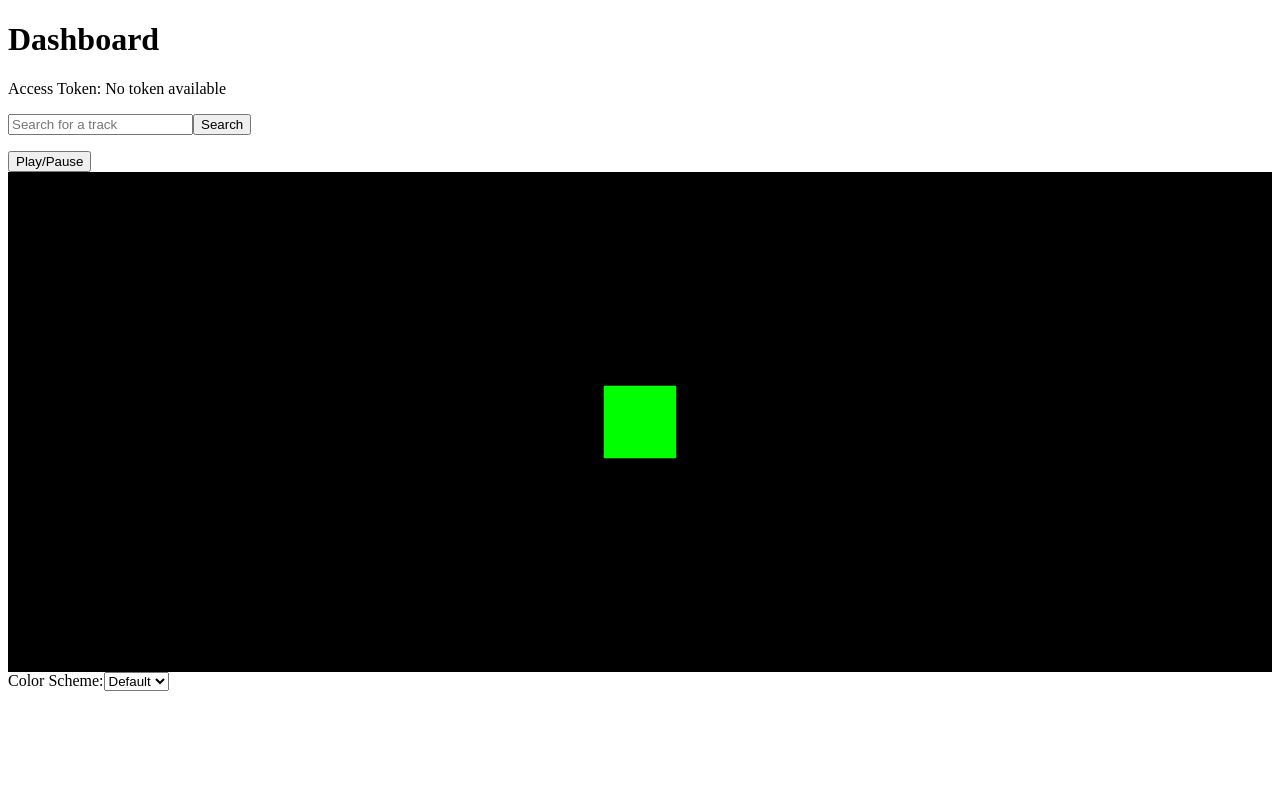
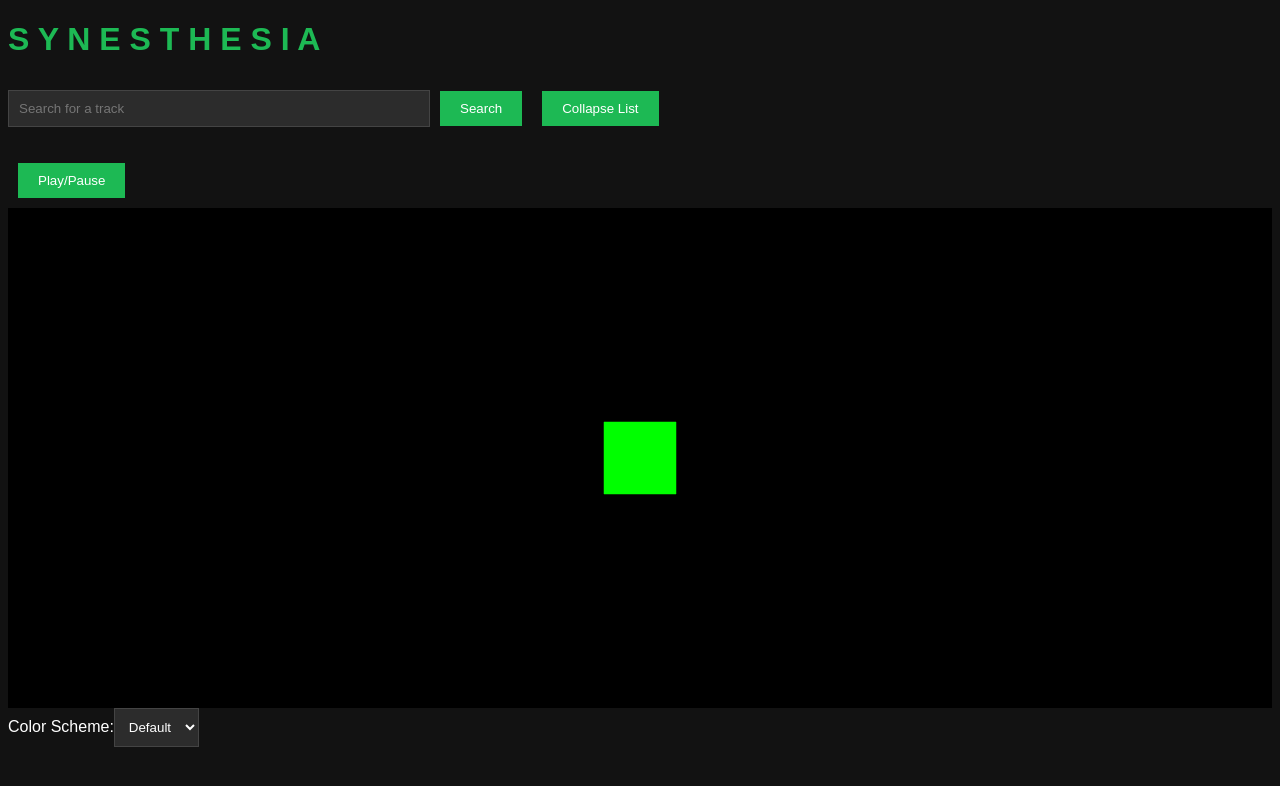
Before and after one commit to Virulencies/synesthete, a React (Create React App) app: page /dashboard in a window 1280 px wide. Shown: the top 786 px of the page. Built offline with nearby package versions, Linux system fonts and the light colour scheme.

Commit message:
Painful bug squashing and proper rendering logic

```diff
--- a/public/index.html
+++ b/public/index.html
@@ -3,7 +3,7 @@
 <head>
     <meta charset="UTF-8">
     <meta name="viewport" content="width=device-width, initial-scale=1.0">
-    <title>Spotify Web Playback SDK</title>
+    <title>Synesthesia</title>
     <script src="https://sdk.scdn.co/spotify-player.js"></script>
 </head>
 <body>
--- /dev/null
+++ b/src/components/Dashboard.css
@@ -0,0 +1,63 @@
+body {
+    background-color: #121212;
+    color: #ffffff;
+    font-family: Arial, sans-serif;
+}
+
+.dashboard {
+    display: flex;
+    flex-direction: column;
+    align-items: center;
+    padding: 20px;
+}
+
+h1 {
+    color: #1db954;
+}
+
+input[type="text"] {
+    background-color: #2c2c2c;
+    border: 1px solid #444;
+    color: #fff;
+    padding: 10px;
+    margin: 10px 0;
+    width: 80%;
+    max-width: 400px;
+}
+
+button {
+    background-color: #1db954;
+    border: none;
+    color: #fff;
+    padding: 10px 20px;
+    cursor: pointer;
+    margin: 10px;
+}
+
+button:hover {
+    background-color: #14833b;
+}
+
+ul {
+    list-style: none;
+    padding: 0;
+    width: 80%;
+    max-width: 400px;
+}
+
+li {
+    background-color: #2c2c2c;
+    border: 1px solid #444;
+    margin: 10px 0;
+    padding: 10px;
+    display: flex;
+    justify-content: space-between;
+    align-items: center;
+}
+
+select {
+    background-color: #2c2c2c;
+    border: 1px solid #444;
+    color: #fff;
+    padding: 10px;
+}
--- a/src/components/Dashboard.js
+++ b/src/components/Dashboard.js
@@ -1,6 +1,7 @@
 import React, { useEffect, useState, useRef, useCallback } from 'react';
 import { useSpotifyAuth } from './SpotifyContext';
-import Visualizer from './Visualizer'; // import the Visualizer component
+import Visualizer from './Visualizer';
+import './Dashboard.css';
 
 const Dashboard = () => {
     const { accessToken, userInfo, fetchSpotifyData } = useSpotifyAuth();
@@ -8,9 +9,32 @@ const Dashboard = () => {
     const [searchTerm, setSearchTerm] = useState('');
     const [audioFeatures, setAudioFeatures] = useState(null);
     const [isPlaying, setIsPlaying] = useState(false); // track if music is playing
-    const [colorScheme, setColorScheme] = useState('default'); // color scheme controlled by the dropdown
+    const [colorScheme, setColorScheme] = useState('default'); // color scheme dropdown
+    const [isListCollapsed, setIsListCollapsed] = useState(false);
     const playerRef = useRef(null);
     const [player, setPlayer] = useState(null);
+
+    const getAudioFeatures = useCallback(async (trackId) => {
+        if (!accessToken) {
+            console.error('No access token available');
+            return null;
+        }
+
+        const response = await fetch(`https://api.spotify.com/v1/audio-features/${trackId}`, {
+            headers: {
+                Authorization: `Bearer ${accessToken}`
+            }
+        });
+
+        if (!response.ok) {
+            console.error('Failed to fetch audio features', response.status, response.statusText);
+            return null;
+        }
+
+        const data = await response.json();
+        console.log('Audio Features:', data);
+        return data;
+    }, [accessToken]);
 
     const initializePlayer = useCallback(() => {
         if (!accessToken) return;
@@ -27,7 +51,7 @@ const Dashboard = () => {
             newPlayer.addListener('playback_error', ({ message }) => { console.error(message); });
 
             newPlayer.addListener('player_state_changed', async state => {
-                console.log(state);
+                console.log('Player state changed:', state);
                 setIsPlaying(!state.paused); // update playing state
                 if (state && state.track_window && state.track_window.current_track) {
                     const trackId = state.track_window.current_track.id;
@@ -36,16 +60,15 @@ const Dashboard = () => {
                 }
             });
 
-            newPlayer.addListener('ready', async ({ device_id }) => {
+            newPlayer.addListener('ready', ({ device_id }) => {
                 console.log('Ready with Device ID', device_id);
                 playerRef.current = newPlayer;
                 setPlayer(newPlayer);
-                await transferPlaybackToDevice(device_id); // supposed to transfer playback to this device, but sometimes buggy
             });
 
             newPlayer.addListener('not_ready', ({ device_id }) => {
                 console.log('Device ID has gone offline', device_id);
-                playerRef.current = null; // should reset the player reference when device goes offline, only sometimes works seemingly
+                playerRef.current = null; // supposed to reset player reference when device goes offline...seems bugged?
             });
 
             newPlayer.connect();
@@ -57,7 +80,7 @@ const Dashboard = () => {
         script.onload = () => console.log("Spotify Web Playback SDK loaded successfully.");
         script.onerror = () => console.error("Failed to load Spotify Web Playback SDK.");
         document.body.appendChild(script);
-    }, [accessToken]);
+    }, [accessToken, getAudioFeatures]);
 
     useEffect(() => {
         initializePlayer();
@@ -137,51 +160,19 @@ const Dashboard = () => {
         });
     };
 
-    const transferPlaybackToDevice = async (device_id) => {
-        await fetch(`https://api.spotify.com/v1/me/player`, {
-            method: 'PUT',
-            headers: {
-                Authorization: `Bearer ${accessToken}`,
-                'Content-Type': 'application/json'
-            },
-            body: JSON.stringify({ device_ids: [device_id], play: true })
-        }).then(response => {
-            if (!response.ok) {
-                console.error('Failed to transfer playback', response.status, response.statusText);
-            } else {
-                console.log('Playback transferred to Web Playback SDK device');
-            }
-        }).catch(error => {
-            console.error('Error transferring playback:', error);
-        });
-    };
-
-    const getAudioFeatures = async (trackId) => {
-        if (!accessToken) {
-            console.error('No access token available');
-            return null;
-        }
-
-        const response = await fetch(`https://api.spotify.com/v1/audio-features/${trackId}`, {
-            headers: {
-                Authorization: `Bearer ${accessToken}`
-            }
-        });
-
-        if (!response.ok) {
-            console.error('Failed to fetch audio features', response.status, response.statusText);
-            return null;
-        }
-
-        const data = await response.json();
-        console.log('Audio Features:', data);
-        return data;
-    };
-
     const handleTogglePlay = () => {
         if (player) {
+            player.getCurrentState().then(state => {
+                if (!state) {
+                    console.error('No player state found');
+                    return;
+                }
+                console.log('Current player state:', state);
                 player.togglePlay().catch(error => {
                     console.error('Failed to toggle play:', error);
+                });
+            }).catch(error => {
+                console.error('Failed to get current state:', error);
             });
         } else {
             console.error('Player is not ready');
@@ -200,10 +191,13 @@ const Dashboard = () => {
         setColorScheme(event.target.value);
     };
 
+    const toggleListVisibility = () => {
+        setIsListCollapsed(!isListCollapsed);
+    };
+
     return (
         <div>
-            <h1>Dashboard</h1>
-            <p>Access Token: {accessToken || "No token available"}</p>
+            <h1>S Y N E S T H E S I A</h1>
             {userInfo && <p>Welcome, {userInfo.display_name}</p>}
             <input
                 type="text"
@@ -212,6 +206,10 @@ const Dashboard = () => {
                 onChange={(e) => setSearchTerm(e.target.value)}
             />
             <button onClick={handleSearch}>Search</button>
+            <button onClick={toggleListVisibility}>
+                {isListCollapsed ? 'Expand List' : 'Collapse List'}
+            </button>
+            {!isListCollapsed && (
                 <ul>
                     {tracks.map(track => (
                         <li key={track.id}>
@@ -220,6 +218,7 @@ const Dashboard = () => {
                         </li>
                     ))}
                 </ul>
+            )}
             <div id="player">
                 <div id="player-status"></div>
                 <button onClick={handleTogglePlay}>Play/Pause</button>
@@ -231,11 +230,10 @@ const Dashboard = () => {
                     <p>Danceability: {audioFeatures.danceability}</p>
                     <p>Energy: {audioFeatures.energy}</p>
                     <p>Valence: {audioFeatures.valence}</p>
-                    {/* Add more audio features as needed */}
                 </div>
             )}
-            <div style={{ width: '100%', height: '500px' }}> {/* container for the Visualizer */}
-                <Visualizer audioFeatures={audioFeatures} isPlaying={isPlaying} getPlayerState={getPlayerState} colorScheme={colorScheme} /> {/* add the Visualizer component */}
+            <div style={{ width: '100%', height: '500px' }}> {/* Container for the Visualizer */}
+                <Visualizer audioFeatures={audioFeatures} isPlaying={isPlaying} getPlayerState={getPlayerState} colorScheme={colorScheme} /> {/* Add the Visualizer component */}
             </div>
             <div>
                 <label htmlFor="colorScheme">Color Scheme:</label>
```
Also changed, not shown: src/components/SpotifyCallback.js (+0 -60 lines), src/components/SpotifyLogin.js (+0 -57 lines), src/components/Visualizer.js (+17 -13 lines), src/components/SpotifyLogin.css (added). Lines whose indentation alone changed are shown as unchanged.
